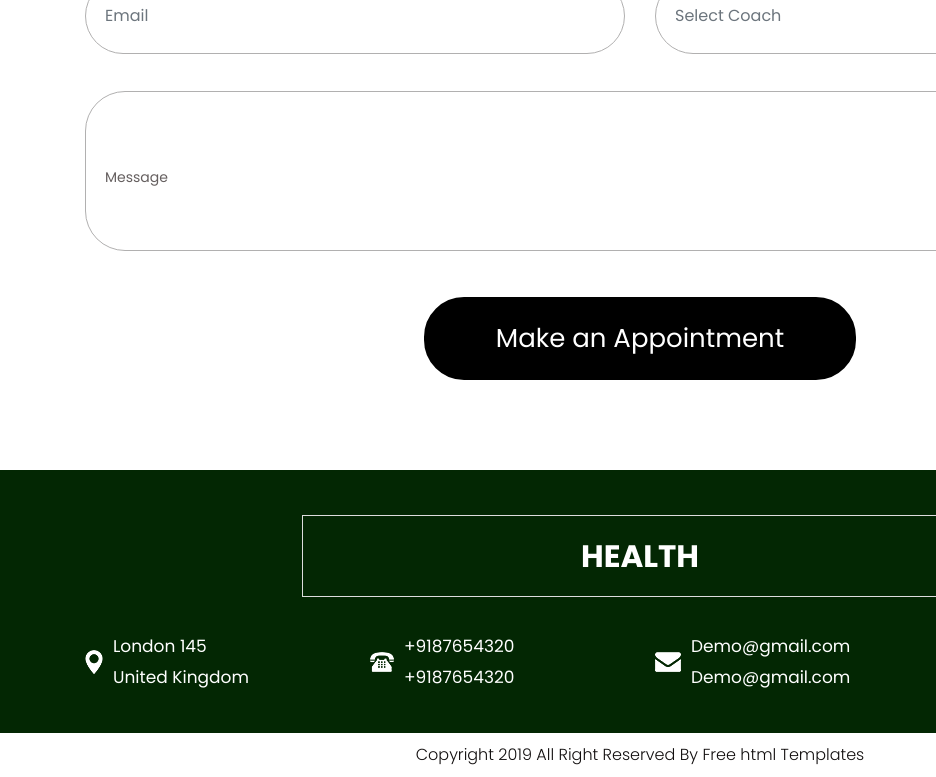
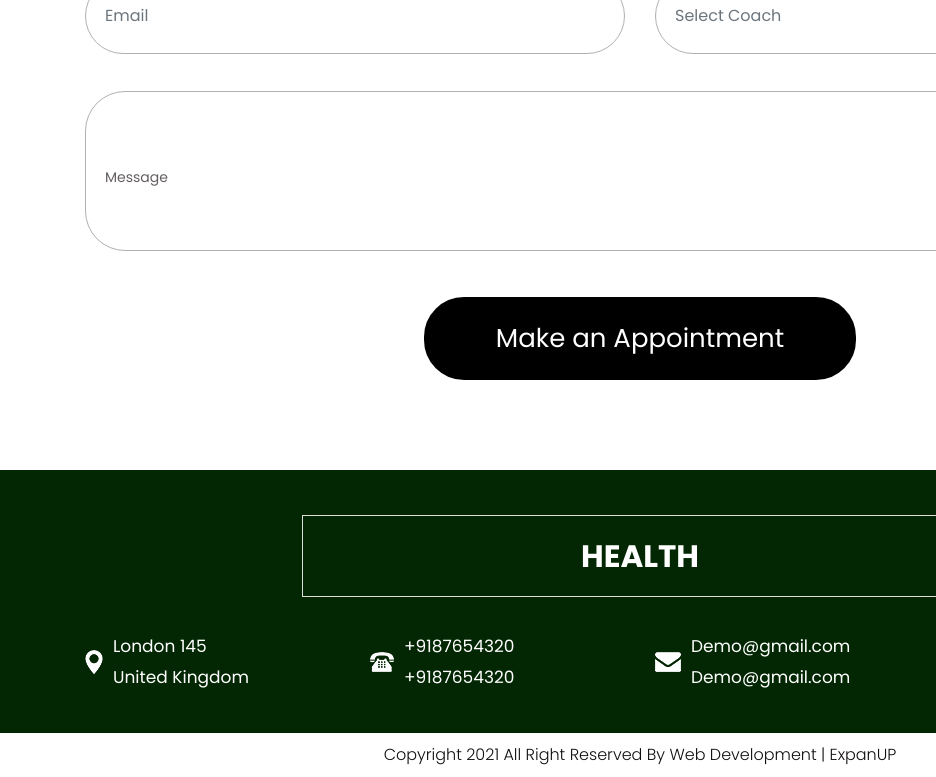
Before and after one commit to ExpanUp/gymtemplate-10, a plain HTML site: page index.html in a window 1280 px wide. Shown: the part 3626-4403 px from the top of the page, 0-936 px from the left. Drawn offline with Linux system fonts and the light colour scheme.

Commit message:
Copyright message

```diff
--- a/index.html
+++ b/index.html
@@ -318,7 +318,7 @@
         </div>
         <div class="copyright">
             <div class="container">
-                <p>Copyright 2019 All Right Reserved By <a href="https://html.design/">Free html Templates</a></p>
+                <p>Copyright 2021 All Right Reserved By <a href="https://expanup.github.io/ExpanUp/">Web Development | ExpanUP</a></p>
             </div>
         </div>
     </footer>
```
